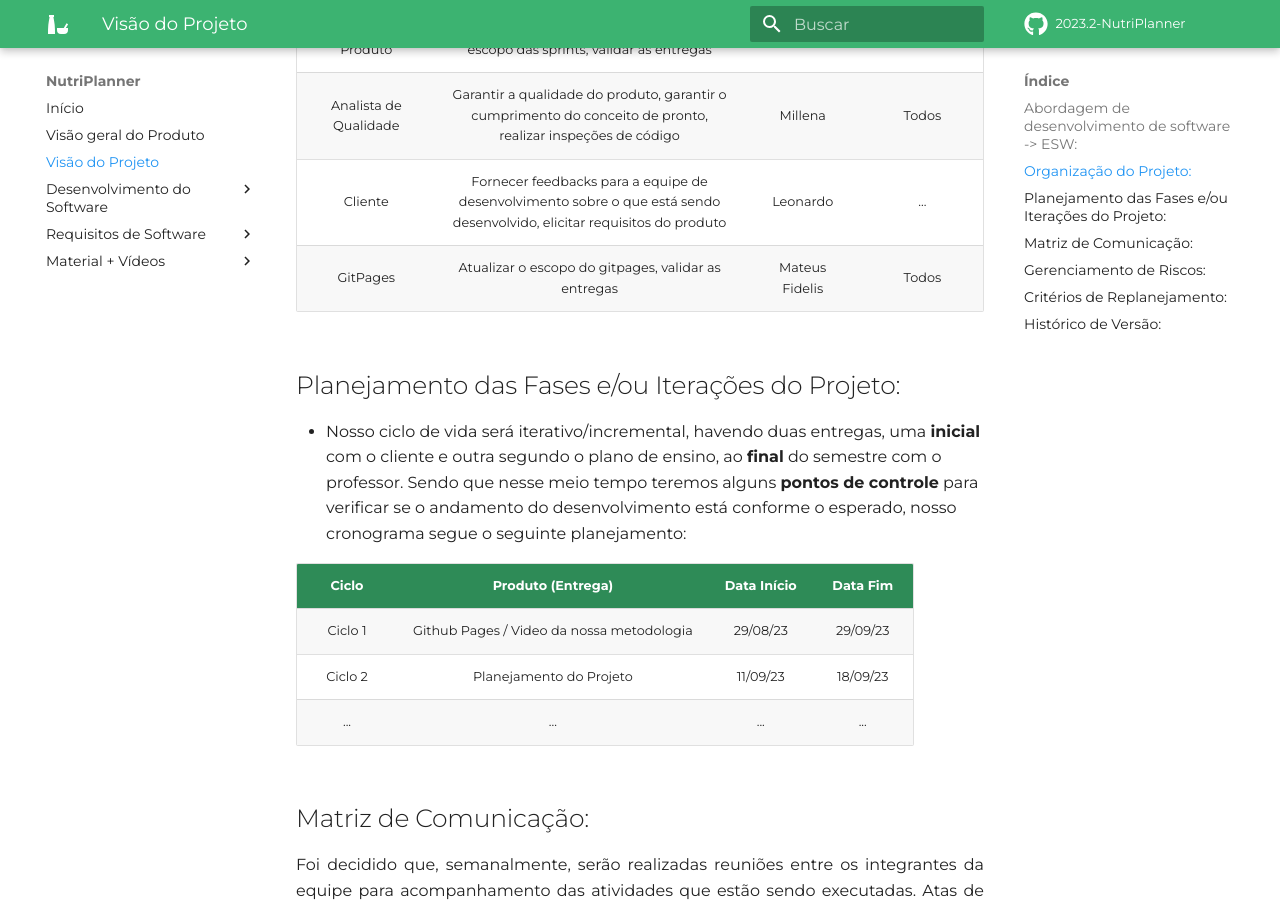
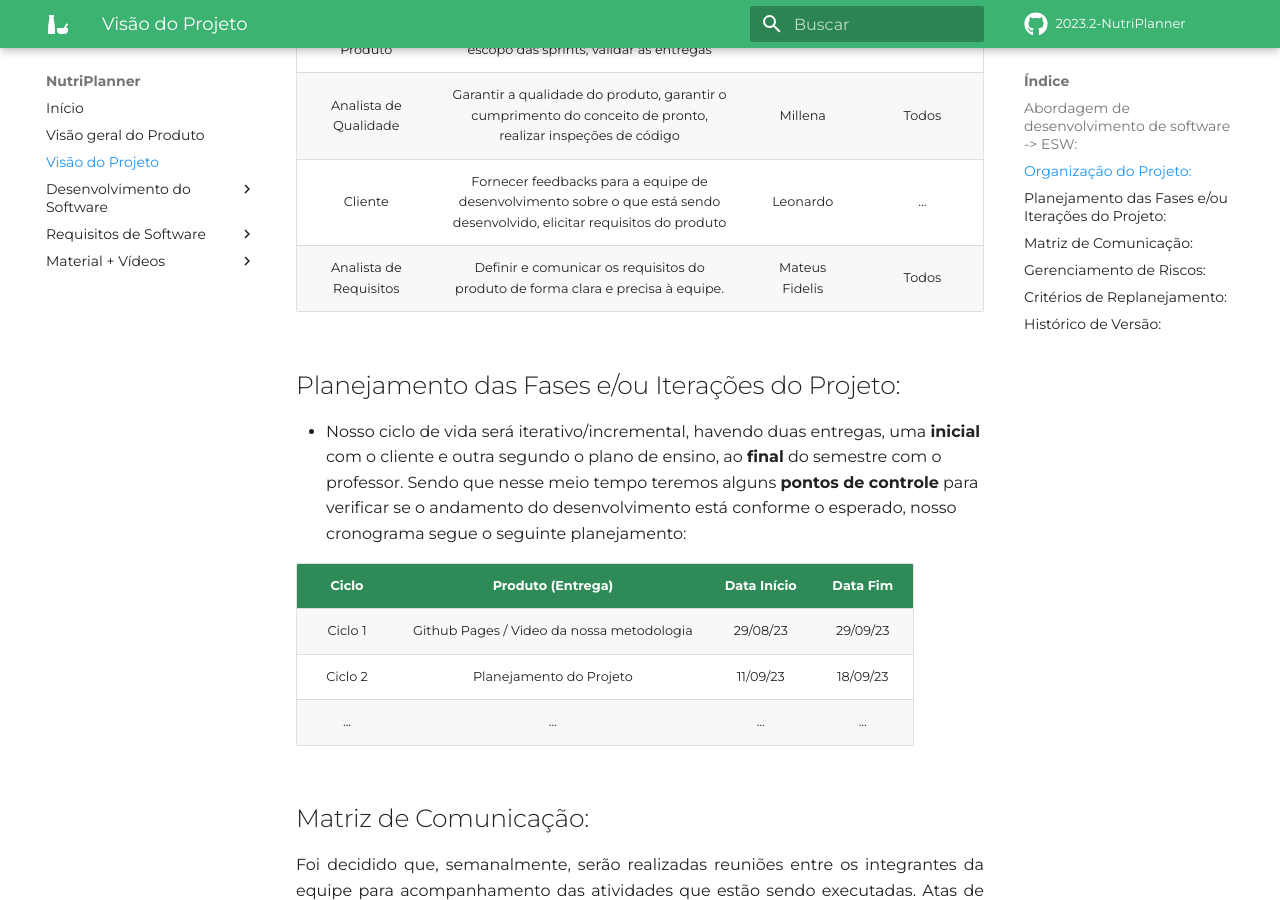
Before and after one commit to mdsreq-fga-unb/2023.2-NutriPlanner, an MkDocs documentation site: the page built from docs/visao_projeto/visao_do_projeto.md, in a window 1280 px wide and 900 px high, scrolled down 1263 px. Built offline with MkDocs 1.6.1 and Material for MkDocs 9.7.7, drawn with Linux system fonts in a browser that asks for light colours; some web fonts are replaced; comment, search, counter and statistics services are not loaded.

Commit message:
[FIX] Arrumando atribuições

```diff
--- a/docs/visao_projeto/visao_do_projeto.md
+++ b/docs/visao_projeto/visao_do_projeto.md
@@ -15,7 +15,7 @@
 | Dono do Produto | Atualizar o escopo do produto, organizar o escopo das sprints, validar as entregas | Lucas | Todos |
 | Analista de Qualidade | Garantir a qualidade do produto, garantir o cumprimento do conceito de pronto, realizar inspeções de código | Millena | Todos |
 | Cliente | Fornecer feedbacks para a equipe de desenvolvimento sobre o que está sendo desenvolvido, elicitar requisitos do produto | Leonardo | ... |
-| GitPages | Atualizar o escopo do gitpages, validar as entregas | Mateus Fidelis | Todos |
+| Analista de Requisitos | Definir e comunicar os requisitos do produto de forma clara e precisa à equipe. | Mateus Fidelis | Todos |
 
 ##  Planejamento das Fases e/ou Iterações do Projeto:
 - Nosso ciclo de vida será iterativo/incremental, havendo duas entregas, uma **inicial** com o cliente e outra segundo o plano de ensino, ao **final** do semestre com o professor. Sendo que nesse meio tempo teremos alguns **pontos de controle** para verificar se o andamento do desenvolvimento está conforme o esperado, nosso cronograma segue o seguinte planejamento:
```
